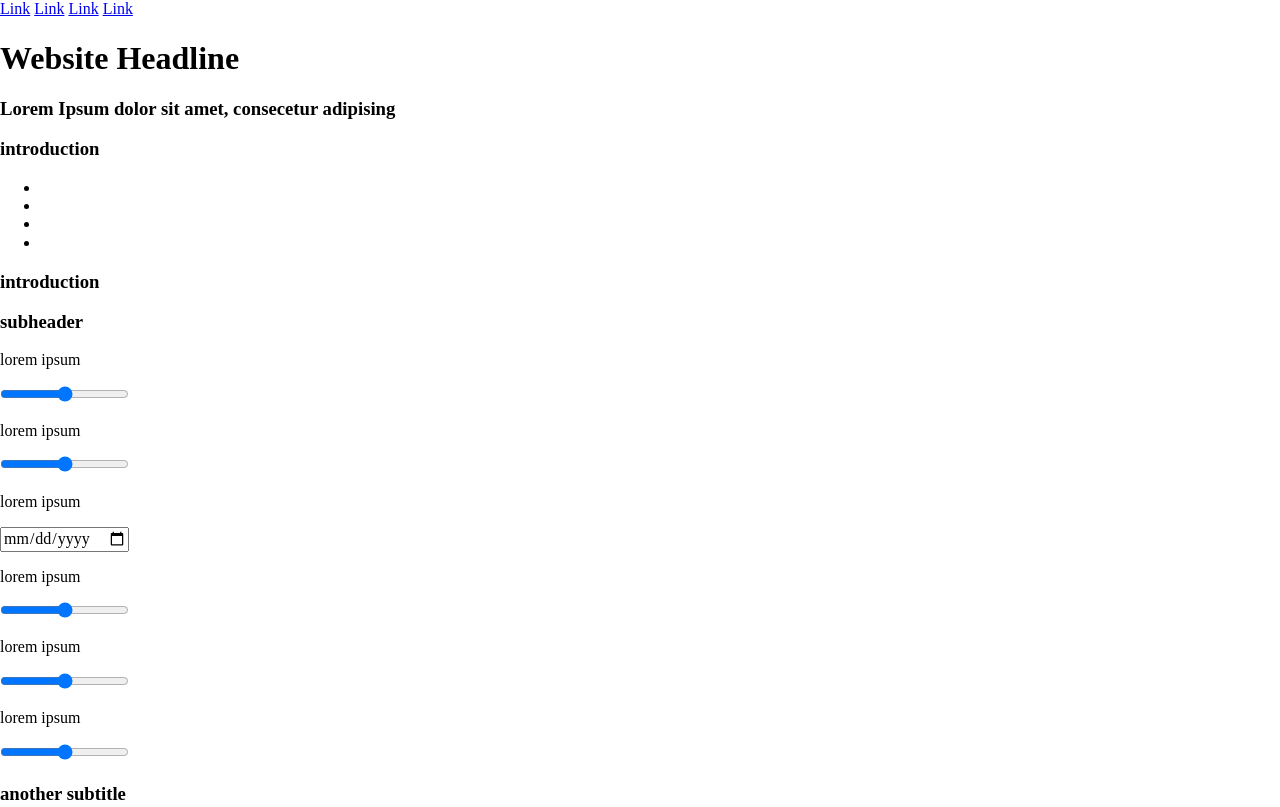
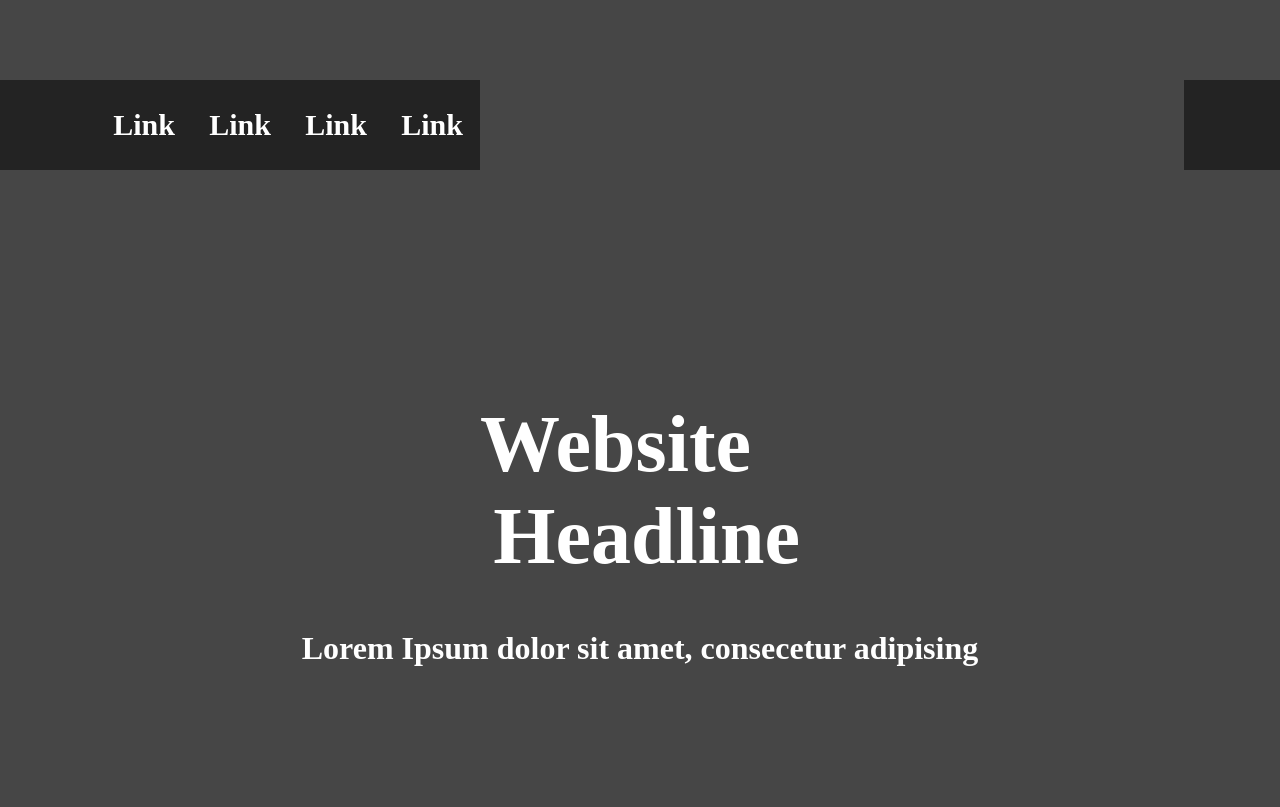
Before and after one commit to LDSpits/personalsprint-css, a plain HTML site: page src/index.html in a window 1280 px wide. Shown: the top 807 px of the page. Drawn offline with Linux system fonts and the light colour scheme.

Commit message:
Add landing headlines

```diff
--- a/src/index.html
+++ b/src/index.html
@@ -6,7 +6,7 @@
         <meta http-equiv="X-UA-Compatible" content="ie=edge">
         <title>Personalsprint: css styling</title>
         <link rel="stylesheet" href="normalize.css">
-        <!-- <link rel="stylesheet" href="style.css"> -->
+        <link rel="stylesheet" href="style.css">
     </head>
     <body>
         <section class="landing">
@@ -15,11 +15,14 @@
                 <a class="navigation__link" href="#">Link</a>
                 <a class="navigation__link" href="#">Link</a>
                 <a class="navigation__link" href="#">Link</a>
-                <a class="navigation__link navigation__link--right" href="#"></a>
+                <div class="navigation__link navigation__link--right"></div>
             </nav>
             <section class="landing__headlines">
                 <div class="headline">
-                    <h1 class="headline__title">Website Headline</h1>
+                    <div class="headline__title">
+                        <h1 class="headline__word headline__word--begin">Website</h1>
+                        <h1 class="headline__word headline__word--end">Headline</h1>
+                    </div>
                     <h3 class="headline__subheader">Lorem Ipsum dolor sit amet, consecetur adipising</h3>
                 </div>
             </section>
@@ -94,13 +97,13 @@
 
             <section class="contact">
                 <h3>another subtitle</h3>
-                <form action="POST" class="contact__form">
-                    <input class="form__input" type="text" name="name" id="form-name">
-                    <input class="form__input" type="email" name="email" id="form-email">
-                    <input class="form__input" type="text" name="" id="">
-                    <input class="form__input" type="text" name="" id="">
+                <form action="POST" class="contact-form">
+                    <input class="contact-form__input" type="text" name="name" id="form-name">
+                    <input class="contact-form__input" type="email" name="email" id="form-email">
+                    <input class="contact-form__input" type="text" name="" id="">
+                    <input class="contact-form__input" type="text" name="" id="">
                     <textarea name="" id="" cols="30" rows="10"></textarea>
-                    <button class="form__sendbutton">send</button>
+                    <button class="contact-form__sendbutton">send</button>
                 </form>
             </section>
         </section>
--- a/src/style.css
+++ b/src/style.css
@@ -1,8 +1,3 @@
-/*firefox why*/
-body {
-    margin: 0;
-}
-
 .landing {
     background-color: #464646;
     width: 100%;
@@ -16,8 +11,10 @@ body {
     width: 100%;
 }
 
+
+
 .navigation__link {
-    width: calc(30%/4);
+    width: calc(30% / 4);
     height: 90px;
     min-width: 70px;
     background-color: #232323;
@@ -30,12 +27,12 @@ body {
     color: #ffffff;
 }
 
-.navigation__link--left {
-    padding-left: calc(30%/4);
+.navigation__link--right {
+    margin-left: auto;
 }
 
-.navigation__link--right {
-    margin-left: auto;
+.navigation__link--left {
+    padding-left: calc(30% / 4);
 }
 
 .landing__headlines {
@@ -46,6 +43,35 @@ body {
     height: 70%;
 }
 
-.headline-container {
+.headline{
+    display: flex;
+    flex-direction: column;
+}
 
+.headline__title {
+    display: flex;
+    align-self: center;
+    flex-direction: column;
+    height: 200px;
+    width: 25vw;
+    max-width: 500px;
+    min-width: 300px;
 }
+
+.headline__word {
+    font-size: 5rem;
+    margin: 0;
+}
+
+.headline__word--begin {
+    align-self: flex-start;
+}
+
+.headline__word--end {
+    align-self: flex-end;
+}
+
+.headline__subheader {
+    text-align: center;
+    font-size: 2rem;
+}
```
